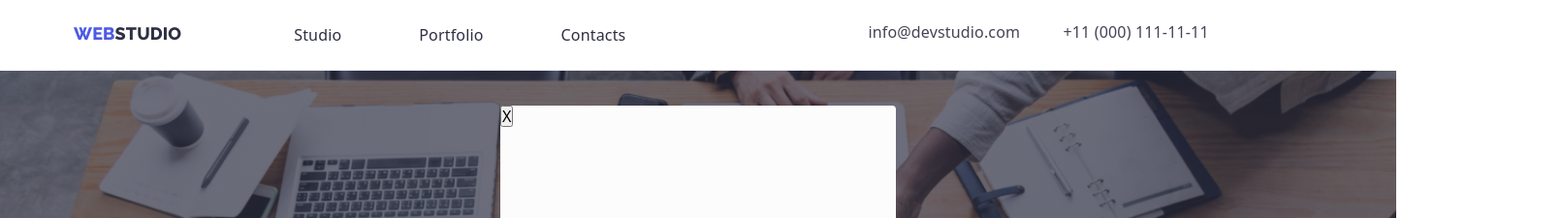
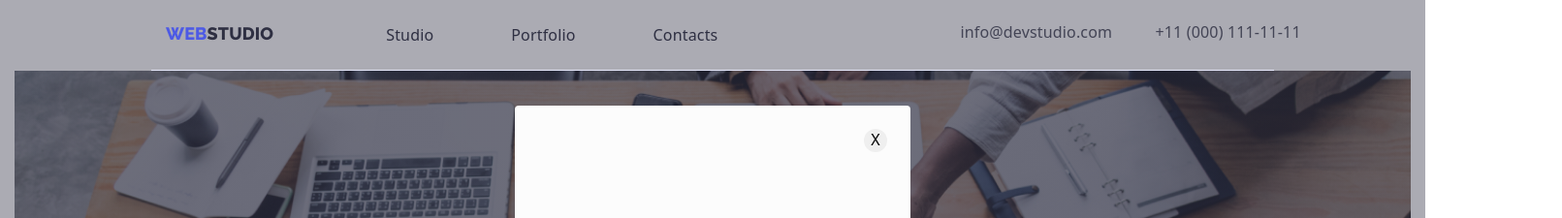
Before and after one commit to barteksbr/goit-markup-hw-05, a plain HTML site: page index.html in a window 1280 px wide. Both pictures are taken after a click on the button "Order Service". Shown: the top 225 px of the page at 97% size, 1611 px wide, since content can reach past the window. Drawn offline with nearby package versions, Linux system fonts and the light colour scheme.

Commit message:
modal trouble

```diff
--- a/css/style.css
+++ b/css/style.css
@@ -166,6 +166,23 @@ body {
     opacity: 0;
 }
 
+.x_button {
+    position: absolute;
+    right: 24px;
+    top: 24px;
+    border-radius: 50%;
+    width: 24px;
+    height: 24px;
+    cursor: pointer;
+    border: none;
+}
+
+.modal_div {
+    width: 1470px;
+    height: 638px;
+    background-color: #2E2F4266;
+}
+
 .target_list {
     list-style: none;
     display: flex;
--- a/index.html
+++ b/index.html
@@ -14,6 +14,7 @@
 </head>
 
 <body>
+    <div class="modal_div">
         <div class="header_section container">
             <header class="header_container">
                 <div class="header_container_item">
@@ -55,11 +56,14 @@
                 <button data-modal-open class="header_button" type="button">
                     Order Service
                 </button>
+
                 <div class="modal is-hidden" data-modal>
-                <button data-modal-close>X</button>
+                    <button data-modal-close class="x_button">X</button>
                 </div>
 
+
             </section>
+    </div>
 
     <section class="container">
         <ul class="goal_list_container">
```
Lines whose indentation alone changed are shown as unchanged.
